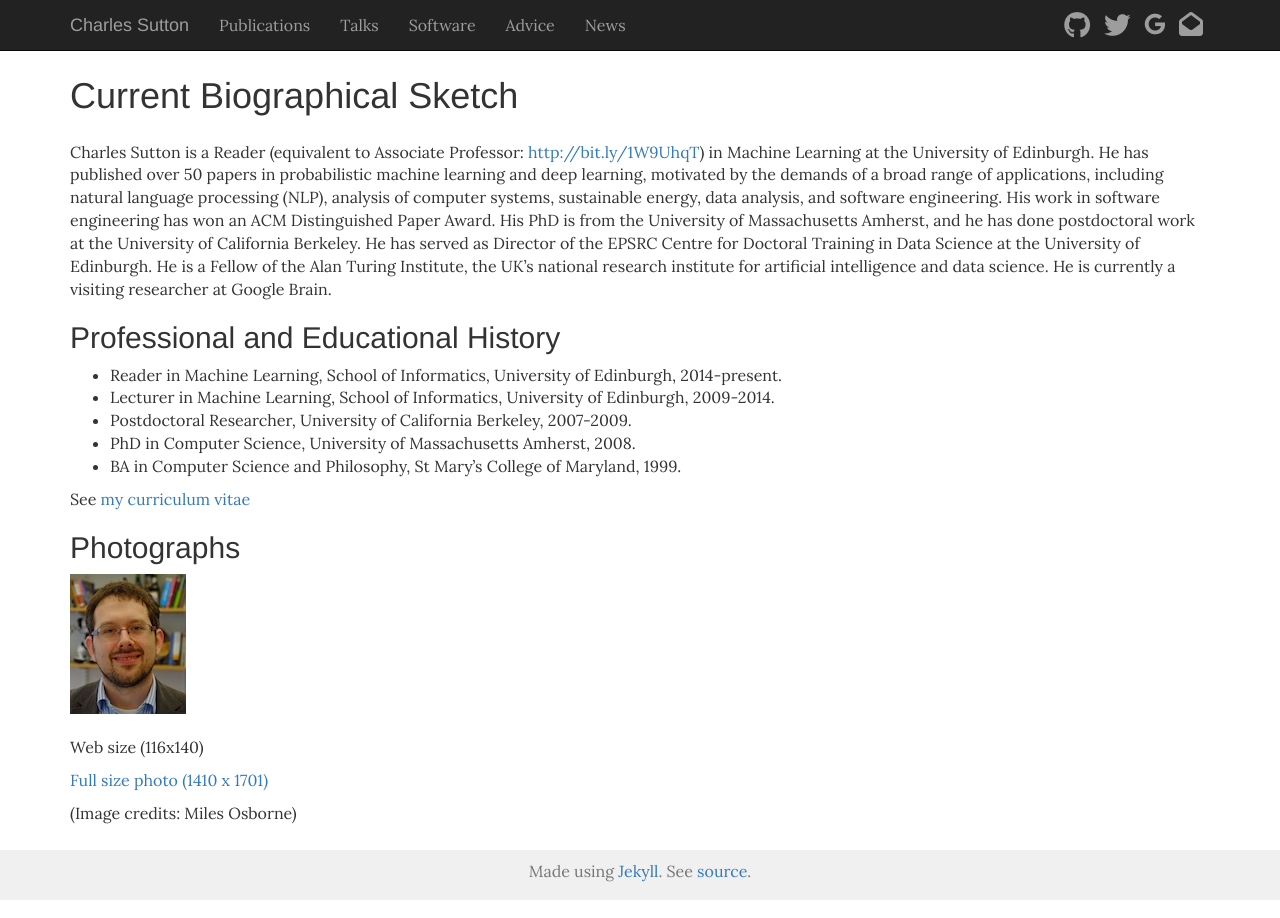
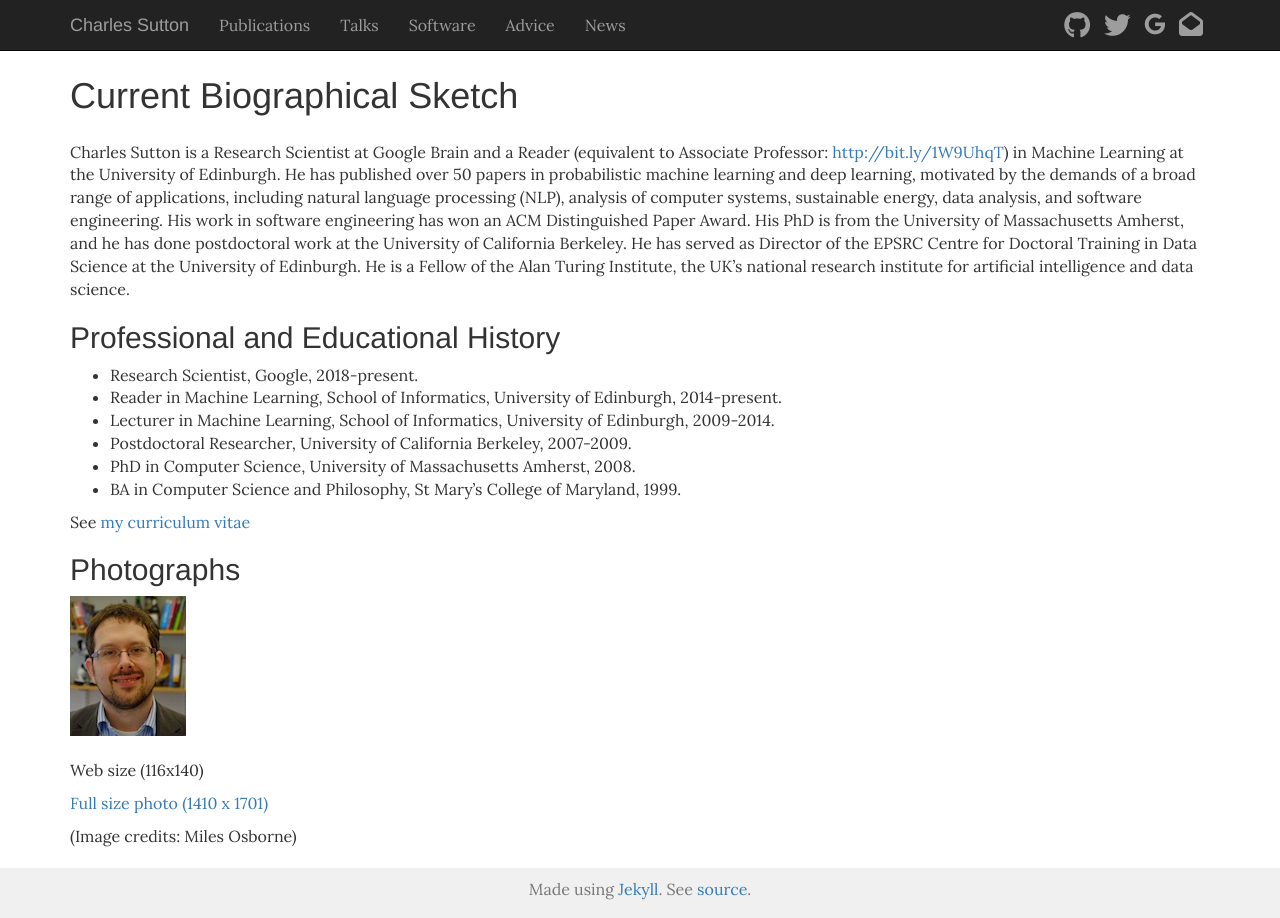
Before and after one commit to casutton/homepage.csutton, a Jekyll site: the page built from biosketch.md, in a window 1280 px wide. Built offline with Jekyll 4.4.1, drawn with Linux system fonts in a browser that asks for light colours; nearby versions of some CDN libraries.

Commit message:
Update bio.

```diff
--- a/biosketch.md
+++ b/biosketch.md
@@ -4,7 +4,8 @@ title: Biographical Sketch, Charles Sutton
 ---
 # Current Biographical Sketch
 
-Charles Sutton is a Reader (equivalent to Associate
+Charles Sutton is a Research Scientist at Google Brain
+and a Reader (equivalent to Associate
 Professor: [http://bit.ly/1W9UhqT](http://bit.ly/1W9UhqT)) in Machine
 Learning at the University of Edinburgh.  He has published over 50
 papers in probabilistic machine learning and deep learning, motivated by
@@ -17,10 +18,11 @@ work at the University of California Berkeley. He has served as
 Director of the EPSRC Centre for Doctoral Training in Data Science at
 the University of Edinburgh. He is a Fellow of the Alan Turing
 Institute, the UK's national research institute for artificial intelligence
-and data science. He is currently a visiting researcher at Google Brain.
+and data science.
 
 ## Professional and Educational History
 
+* Research Scientist, Google, 2018-present.
 * Reader in Machine Learning, School of Informatics, University of Edinburgh, 2014-present.
 * Lecturer in Machine Learning, School of Informatics, University of Edinburgh, 2009-2014.
 * Postdoctoral Researcher, University of California Berkeley, 2007-2009.
```
